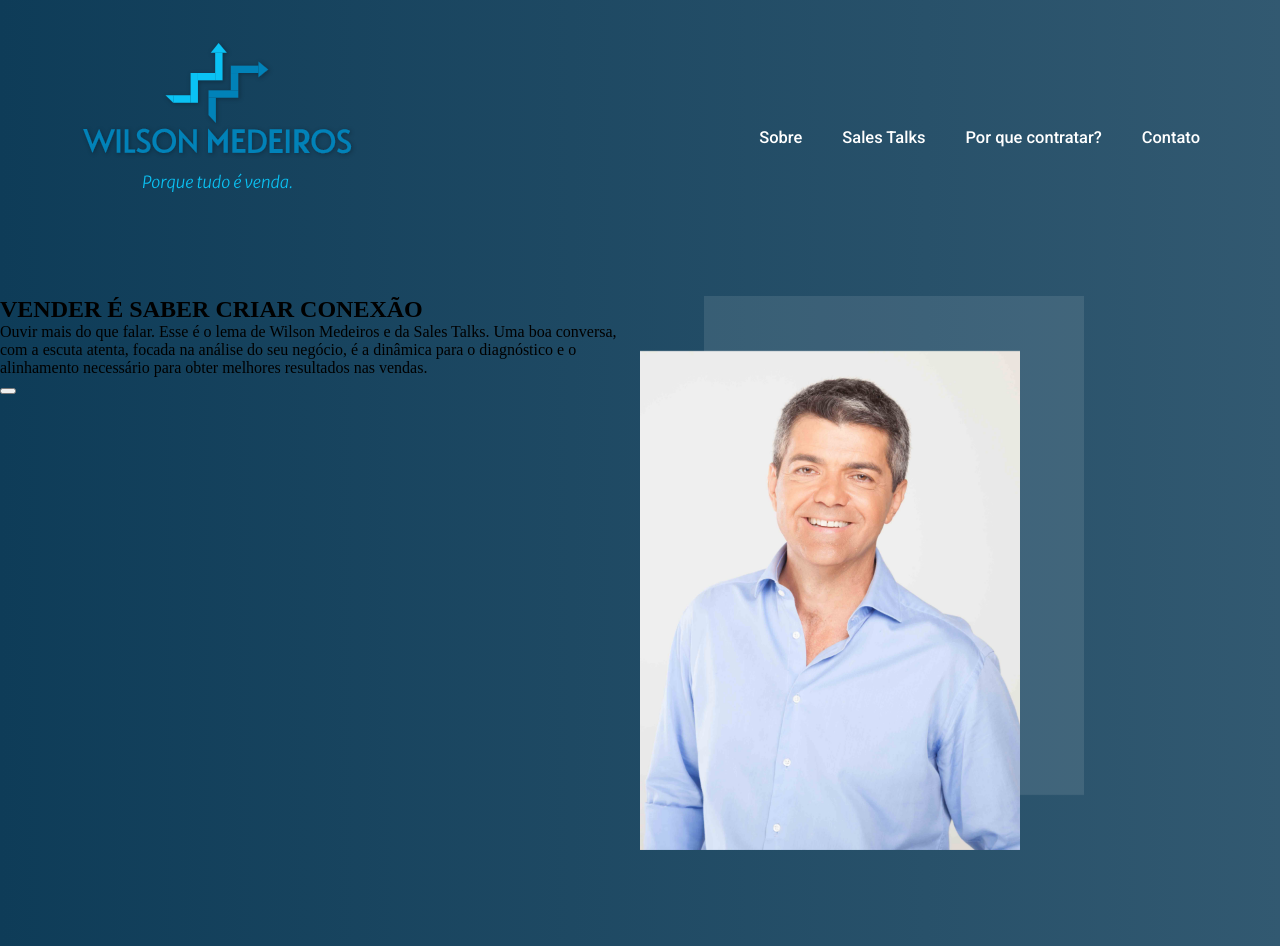
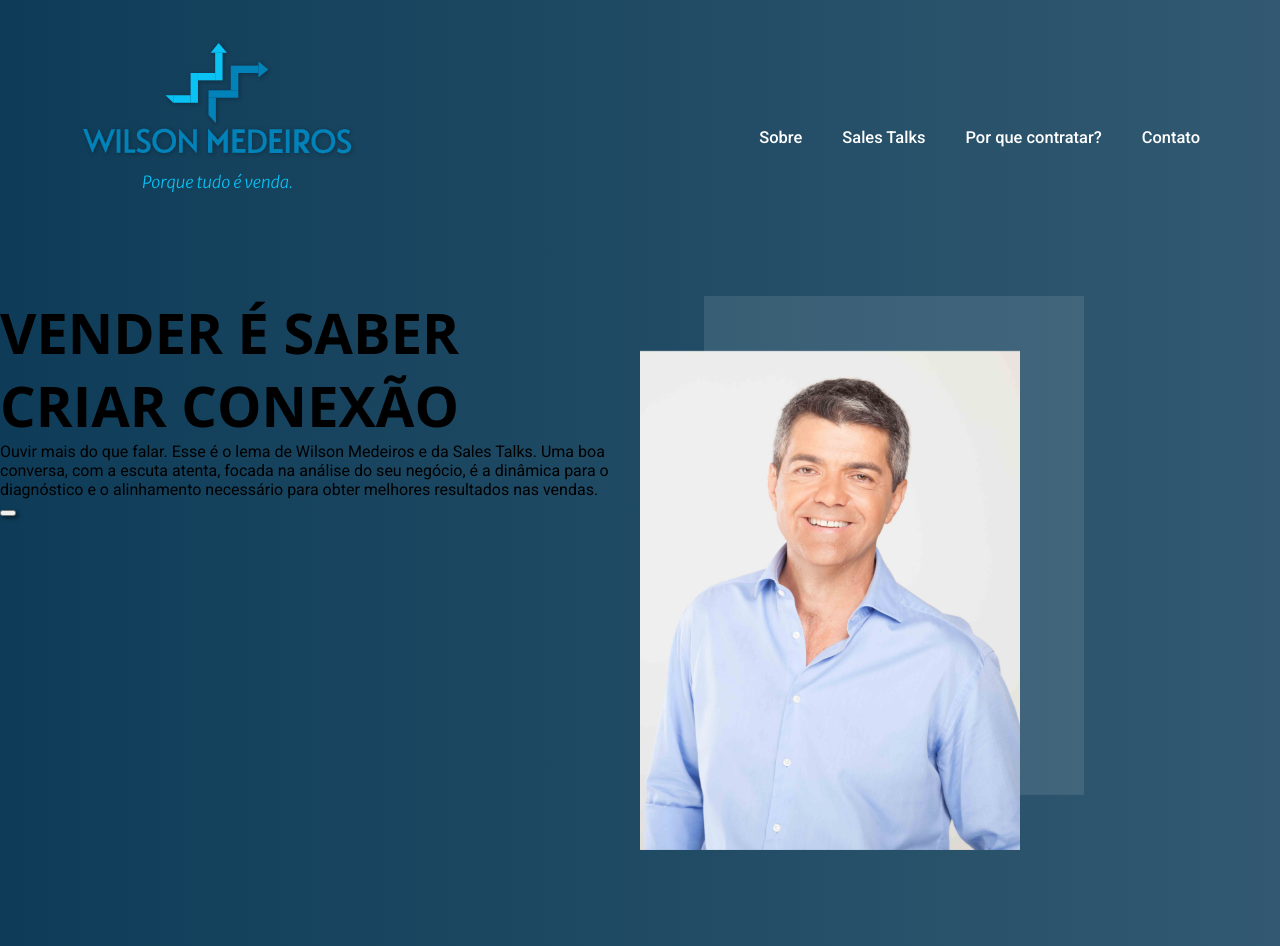
Before and after one commit to ThiagoTerraDev/wilson-medeiros-website, a React (Vite) app: page / in a window 1280 px wide. Built offline with nearby package versions, Linux system fonts and the light colour scheme.

Commit message:
Adding general styles

```diff
--- a/src/App.css
+++ b/src/App.css
@@ -18,6 +18,22 @@ h1, h2, h3, h4, p {
     margin: 0;
 }
 
+h1 {
+    font-family: var(--type-first);
+    font-size: 3.5rem;
+    line-height: 130%;
+}
+
+h2 {
+    font-family: var(--type-first);
+    font-size: 2.25rem;
+    line-height: 130%;
+}
+
+p {
+    font-family: var(--type-second);
+}
+
 ul, li {
     list-style: none;
     padding: 0;
@@ -28,6 +44,14 @@ a {
     text-decoration: none;
 }
 
+button {
+    font-size: 1.03rem;
+    font-family: var(--type-first);
+    font-weight: 600;
+    box-shadow: 2px 2px 4px rgba(0, 0, 0, 0.5);
+    cursor: pointer;
+}
+
 .container1 {
     max-width: 1120px;
     margin: 0 auto;
```
Lines whose indentation alone changed are shown as unchanged.
